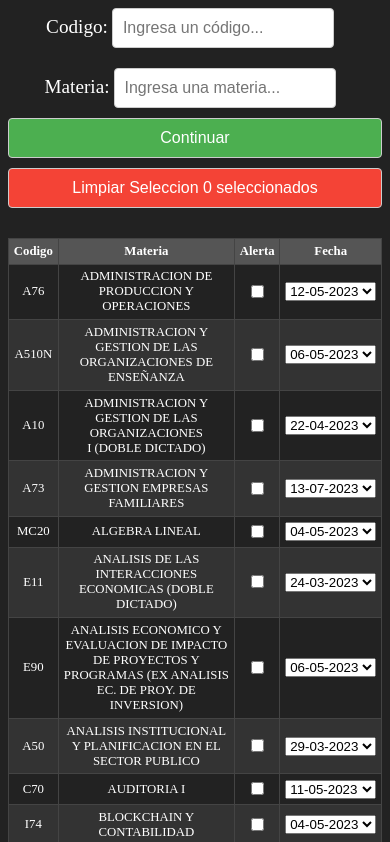
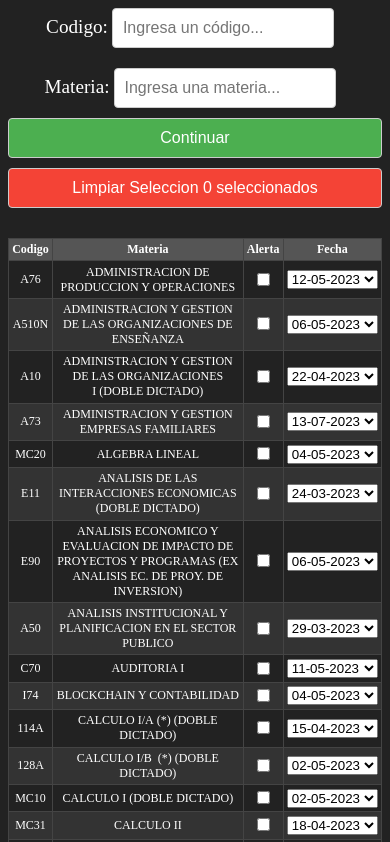
Before and after one commit to sesserm/alerta_materias, a plain HTML site: page index.html in a window 390 px wide. Shown: the top 842 px of the page. Drawn offline with Linux system fonts and the light colour scheme.

Commit message:
Modifoco css tabla

```diff
--- a/front_end/styles.css
+++ b/front_end/styles.css
@@ -164,8 +164,8 @@ button.limpiar:hover {
     }
 
     th,td {
-  font-size: 0.8rem; /* Cambia el valor según tus preferencias */
-  padding: 0.3rem;
+  font-size: 0.75rem; /* Cambia el valor según tus preferencias */
+  padding: 0.2rem;
 }
 
 }
```
